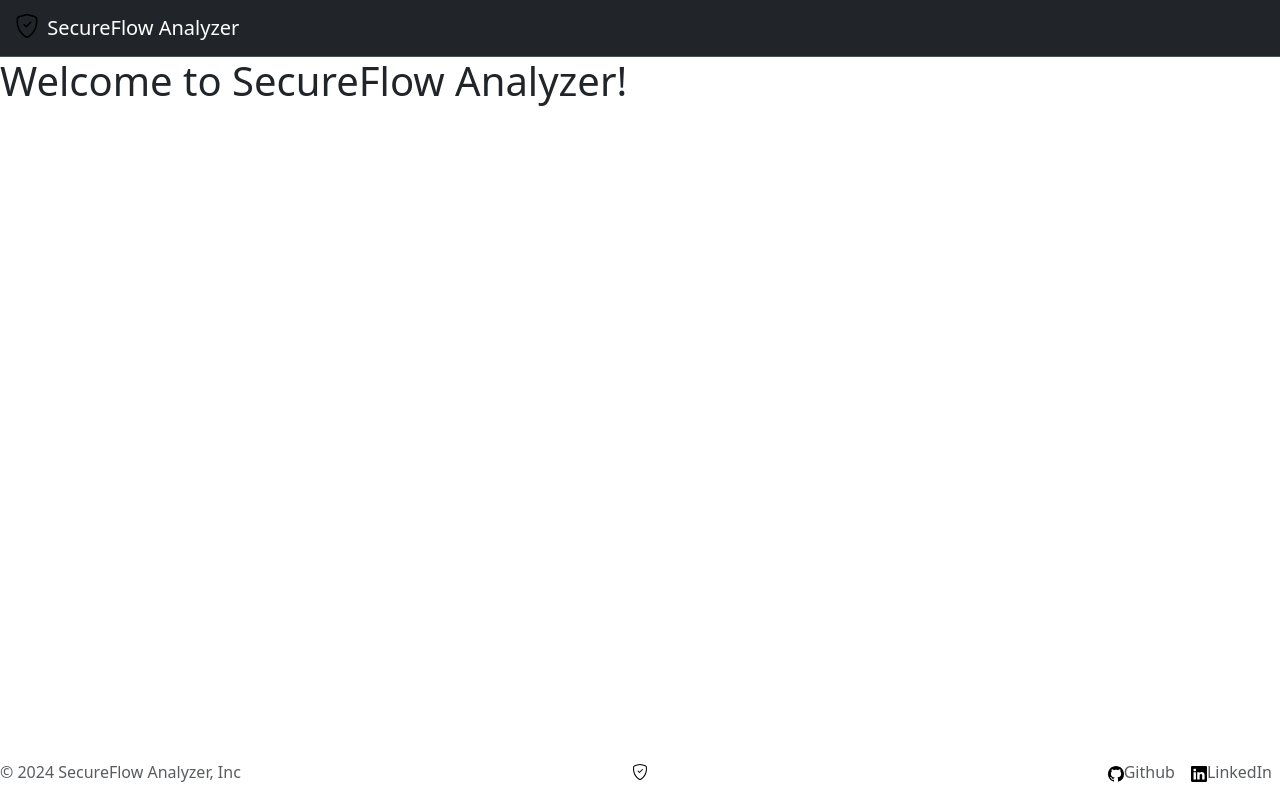
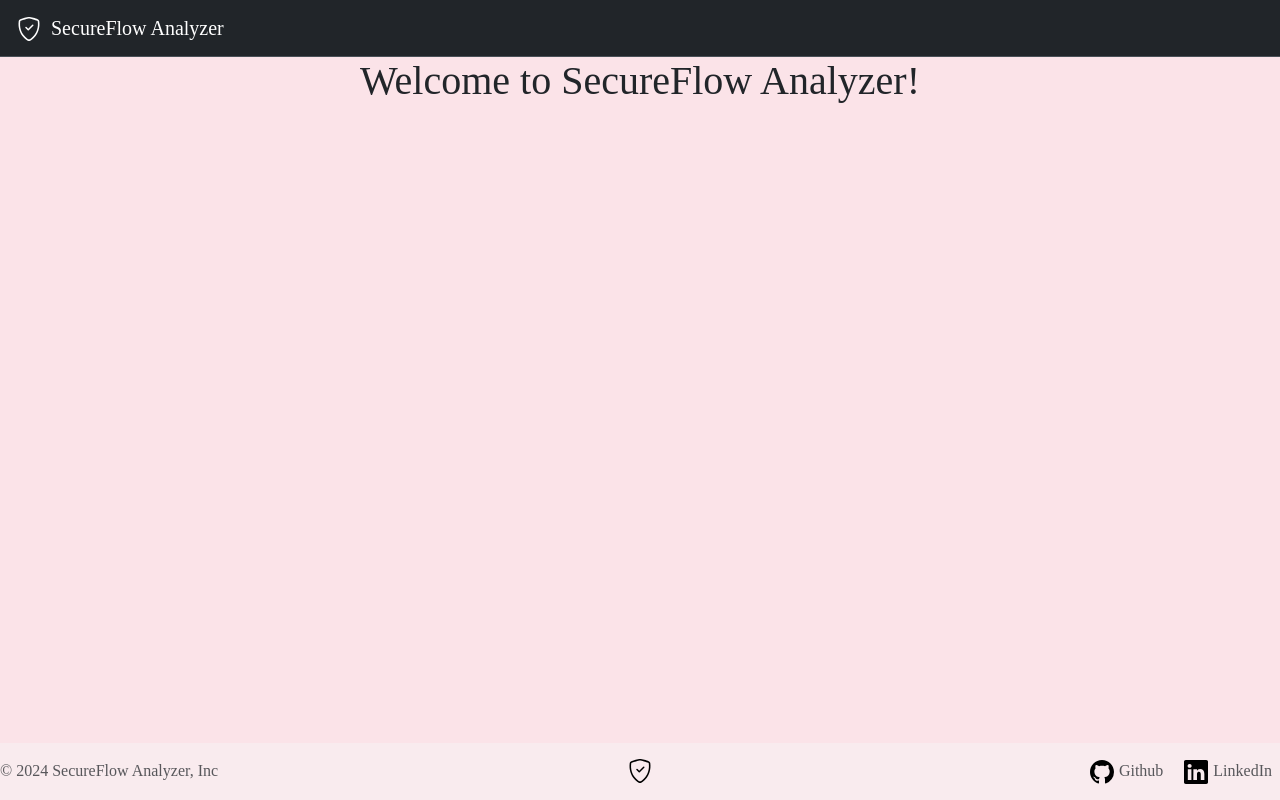
Before and after one commit to JasonGri/SecureFlow-Analyzer, a Django app: page / in a window 1280 px wide. Run offline with Django 5.2, Linux system fonts and the light colour scheme; some libraries are stand-ins or nearby versions.

Commit message:
Minor visual formating

```diff
--- a/SecureFlow_Analyzer/analyzer/static/analyzer/css/style.css
+++ b/SecureFlow_Analyzer/analyzer/static/analyzer/css/style.css
@@ -0,0 +1,22 @@
+body {
+  background-color: #fbe3e8;
+  font-family: Century Gothic;
+  margin-bottom: 75px;
+}
+
+/* Navigation Bar Related */
+
+.svg {
+  width: 34px;
+  height: 24px;
+}
+/* Changes the color of the SVG Icon/Logo */
+.filter-white {
+  filter: invert(100%) sepia(1%) saturate(7494%) hue-rotate(67deg)
+    brightness(107%) contrast(99%);
+}
+
+/* Footer Bar Related */
+.footer nav {
+  background-color: #f9ebee;
+}
--- a/SecureFlow_Analyzer/analyzer/templates/analyzer/base.html
+++ b/SecureFlow_Analyzer/analyzer/templates/analyzer/base.html
@@ -18,7 +18,7 @@
     <link
       rel="icon"
       type="image/x-icon"
-      class="filter-white"
+      class="filter-white svg"
       href="{% static 'svgIcons/shield-check.svg' %}"
     />
   </head>
@@ -35,7 +35,7 @@
           alt="Logo"
           width="30"
           height="24"
-          class="d-inline-block align-text-top filter-white"
+          class="d-inline-block align-text-top svg filter-white"
         />
         SecureFlow Analyzer
       </a>
--- a/SecureFlow_Analyzer/analyzer/templates/analyzer/index.html
+++ b/SecureFlow_Analyzer/analyzer/templates/analyzer/index.html
@@ -1,4 +1,4 @@
 {% extends "analyzer/base.html" %} {% load static %} {% block body %}
-<h1>Welcome to SecureFlow Analyzer!</h1>
+<h1 class="text-center">Welcome to SecureFlow Analyzer!</h1>
 
 {% endblock %}
```
